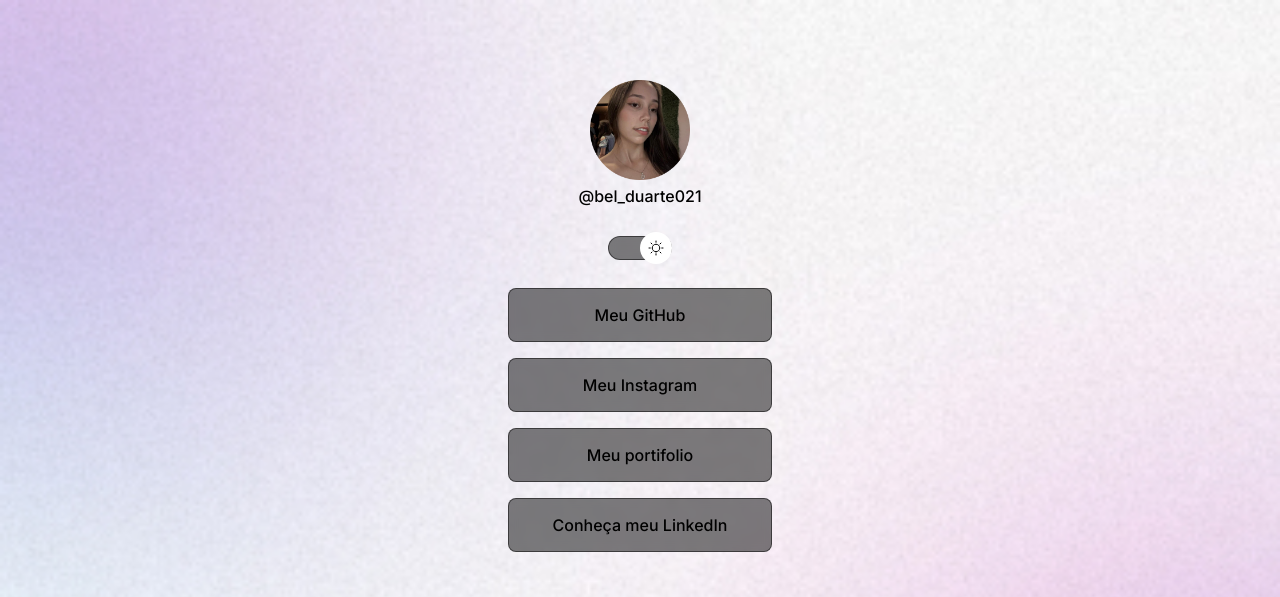
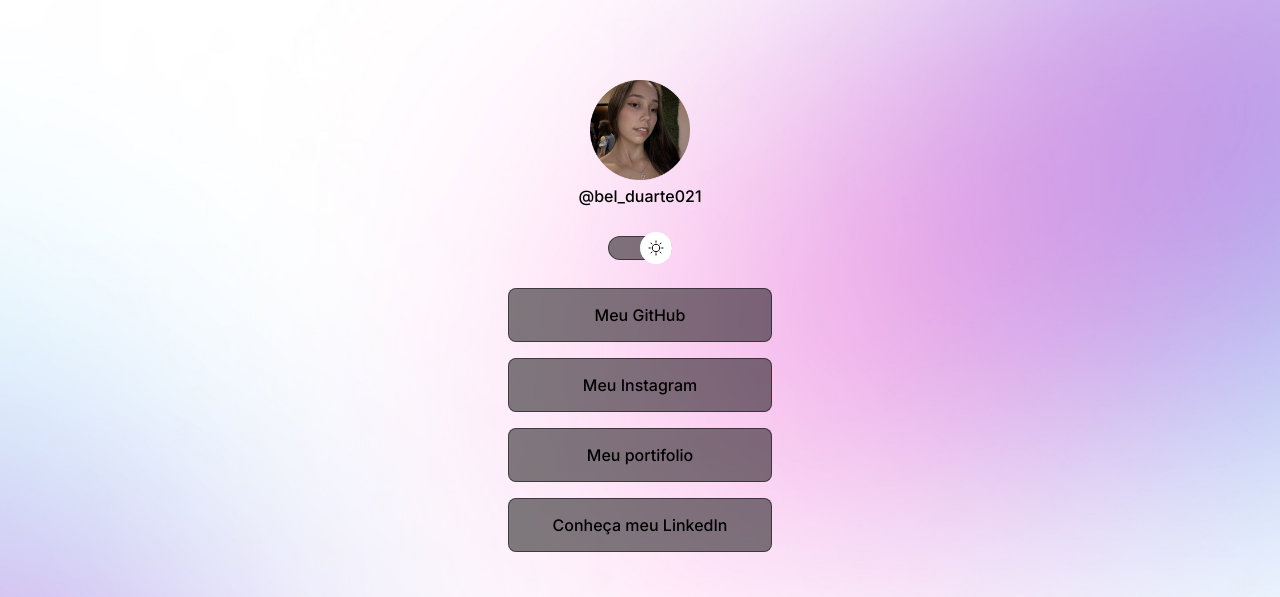
Before and after one commit to mariaizabeldsantos/Projeto-Discover, a plain HTML site: page index.html in a window 1280 px wide. Shown: the top 597 px of the page. Drawn offline with nearby package versions, Linux system fonts and the light colour scheme.

Commit message:
change background based on media queries

```diff
--- a/style.css
+++ b/style.css
@@ -31,6 +31,7 @@ body {/*
 
    /*background: color image repeat position/size */
    background: var(--bg-url) no-repeat top center/cover;
+   height: 100vh;
 }
 
 body * {
@@ -172,3 +173,14 @@ footer {
     text-align: center;
     font-size: 14px;
 }
+
+/*media queries */
+@media (min-width: 700px) {
+    :root {
+        --bg-url: url(./bg-desktop.jpg);
+    }
+}
+
+.light {
+    --bg-url: url(./bg-desktop-light.jpg);
+}
```
